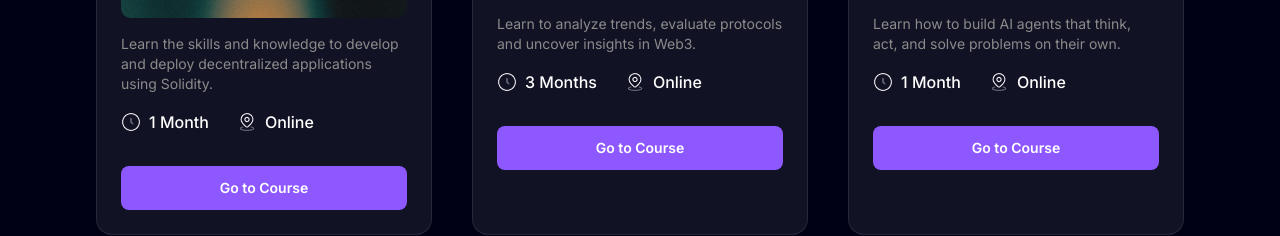
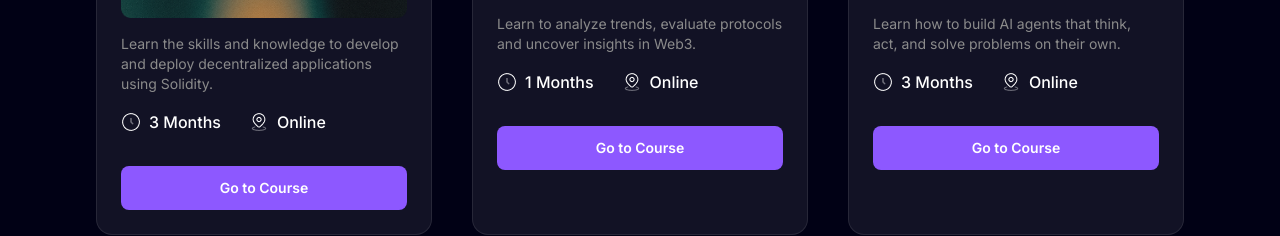
Before and after one commit to Marvelousy20/Helicode, a Next.js app: page /courses in a window 1280 px wide. Shown: the part 1205-1441 px from the top of the page. Built offline with nearby package versions, Linux system fonts and the light colour scheme; no server answers.

Commit message:
changed courses duration

```diff
--- a/src/app/courses/page.tsx
+++ b/src/app/courses/page.tsx
@@ -43,7 +43,7 @@ export default function Page() {
 
         <CourseCard
           course="Smart Contract Development"
-          duration="1 Month"
+          duration="3 Months"
           location="Online"
           note="Learn the skills and knowledge to develop and deploy decentralized applications using Solidity."
           level="Beginner"
@@ -54,7 +54,7 @@ export default function Page() {
 
         <CourseCard
           course="Web3 Research"
-          duration="3 Months"
+          duration="1 Months"
           location="Online"
           note="Learn to analyze trends, evaluate protocols and uncover insights in Web3."
           level="Beginner"
@@ -65,7 +65,7 @@ export default function Page() {
 
         <CourseCard
           course="AI Agent"
-          duration="1 Month"
+          duration="3 Months"
           location="Online"
           note="Learn how to build AI agents that think, act, and solve problems on their own."
           level="Beginner"
```
